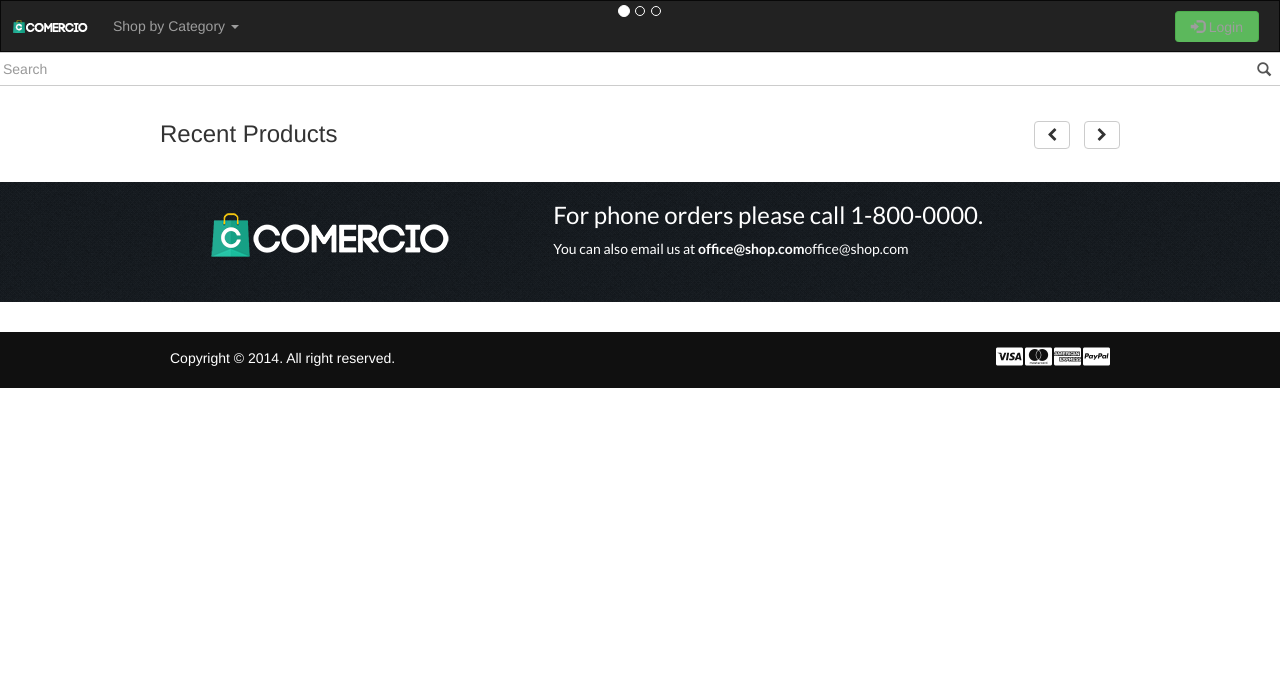
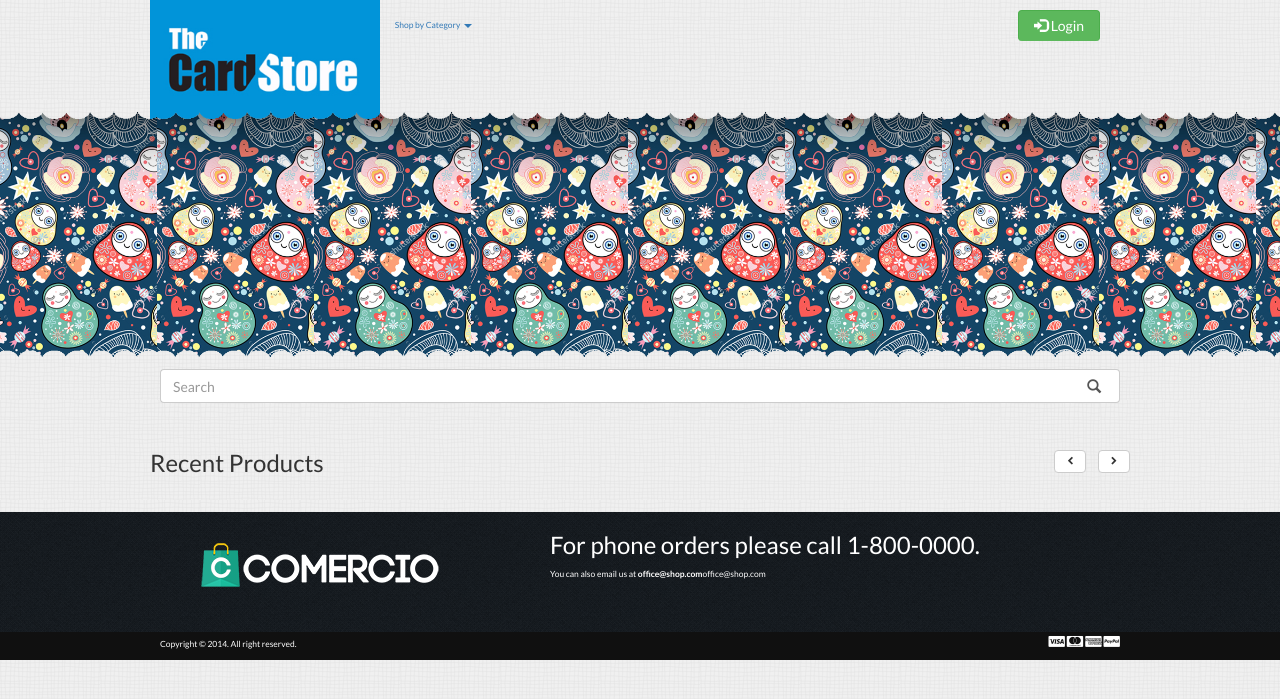
Before and after one commit to janindu2r/thecardshop, a PHP site: page / in a window 1280 px wide. Shown: the top 699 px of the page. Run offline with PHP 8.4, Linux system fonts and the light colour scheme; data that the repository does not hold is empty; some libraries are stand-ins or nearby versions; some web fonts are replaced.

Commit message:
implement courosel and navigation bar

```diff
--- /dev/null
+++ b/carousel.php
@@ -0,0 +1,4 @@
+<!-- carousel -->
+<div class="row ml0-mr0">
+  <div class="card-carousel"></div>
+</div>
--- a/css/custom.css
+++ b/css/custom.css
@@ -5,3 +5,34 @@
 */
 
 /*the-card-shop-style-sheet*/
+
+.navbar{
+  position: relative;
+  z-index: 10;
+  background-image: url(/img/wavegrid.png);
+  background-repeat: repeat;
+  border: 0;
+  height: 120px;
+  margin-bottom: 0;
+}
+
+.navbar-brand{
+  min-height: 120px;
+  background-color: #0194d9;
+  margin-left: 25px;
+}
+
+.navbar-brand img{
+  height: 85px;
+}
+
+/*-carousel-*/
+.card-carousel{
+  display: block;
+  position: relative;
+  margin-top: -13px;
+  z-index: 16;
+  min-height: 250px;
+  background-size: contain;
+  background-image: url(/img/carousel.png);
+}
--- a/css/styles.css
+++ b/css/styles.css
@@ -16,7 +16,16 @@
 
 body{
     font-family: 'Lato', sans-serif;
+    background-image: url(/img/wavegrid.png);
+    background-repeat: repeat;
 }
+
+/*Normalize*/
+.ml0-mr0{
+  margin-left: 0;
+  margin-right: 0;
+}
+
 /*--------------Top Section--------------*/
 #navfix{
 
@@ -418,9 +427,6 @@ body{
 }
 .footer-bottom {
 	background: #101010;
-
-	padding-top: 10px;
-	padding-bottom: 10px;
 }
 .footer-bottom p{
     color:#FFFFFF;
--- a/header.php
+++ b/header.php
@@ -3,10 +3,6 @@
 <meta name="viewport" content="width=device-width, initial-scale=1.0">
 <title><?php echo $title ?></title>
 <link rel="shortcut icon" href="/favicon.ico">  <!--absolute links -->
-<!-- CSS Styles -->
-<link rel="stylesheet" type="text/css" href="/css/styles.css" />
-<link rel="stylesheet" type="text/css" href="css/comments.css"> <!-- styling for user comments -->
-<link href='http://fonts.googleapis.com/css?family=Lato:100,400,700,900' rel='stylesheet' type='text/css'>
 
 <!-- JavaScripts --> <!--https://ajax.googleapis.com/ajax/libs/jquery/1.11.0/jquery.min.js -->
 <script src="/js/jquery.min.js"></script>
@@ -17,12 +13,19 @@
 <!-- Bootstrap -->
 <link href="/css/bootstrap.css" rel="stylesheet">
 <link href="/css/bootstrap.min.css" rel="stylesheet">
+<link href="/css/custom.css" rel="stylesheet">
+
+<!-- CSS Styles -->
+<link rel="stylesheet" type="text/css" href="/css/styles.css" />
+<link rel="stylesheet" type="text/css" href="css/comments.css"> <!-- styling for user comments -->
+<link href='http://fonts.googleapis.com/css?family=Lato:100,400,700,900' rel='stylesheet' type='text/css'>
 
 </head>
 <body>
 	<header>
 		<!-- navigation	menu -->
-		<nav id="navfix" class="navbar navbar-inverse" role="navigation" style="margin-bottom:0;">
+		<nav id="navfix" class="navbar" role="navigation">
+			<div class="container">
 				<div class="#">
 					<!-- Brand and toggle get grouped for better mobile display -->
 					<div class="navbar-header">
@@ -75,7 +78,7 @@
 											<li><a href="/index.php?logout=1">Sign Out <span class="glyphicon glyphicon-log-out pull-right"></span></a></li>
 										</ul>
 									</li>
-		        <li class="dropdown-cart">
+									<!-- <li class="dropdown-cart">
 										<a href="#" class="dropdown-toggle" data-toggle="dropdown"><i class="fa fa-shopping-cart"></i><span class="cart-text">$
 											<label id="portable-total-a"><?php echo  $cart->toDec($cart->cartTotal); ?></label></span></a>
 											<ul class="dropdown-menu"  id="myDropdown" style="width: 600px">
@@ -122,7 +125,7 @@
 													</div>
 												</div>
 											</ul>
-		        </li>
+										</li> -->
 										<?php } else if($logged == 0) { ?>
 											<!-- **********************Modal window for Login *********************-->
 											<li>
@@ -130,7 +133,6 @@
 												<div class="modal fade login-modal" tabindex="-1" role="dialog" aria-labelledby="myForgetModalLabel" aria-hidden="true">
 													<div class="modal-dialog modal-sm">
 														<div class="modal-content">
-						        <!-- <div class="modal hide" id="myModal"> -->
 
 															<div class="modal-header">
 																<button type="button" class="close" data-dismiss="modal">x</button>
@@ -139,7 +141,6 @@
 
 															<div class="modal-body">
 																<form method="post" action="" name="login_form">
-						              <!-- Text input-->
 																	<div class="form-group">
 																		<input id="eid" name="eid" type="text" placeholder="Enter your user name" class="form-control input-md" required="">
 																	</div>
@@ -155,19 +156,20 @@
 																<a href="/register.php" class="btn btn-sm btn-success">Register</a>
 															</div>
 														</div>
-							</div> <!-- /.modal-content -->
-						</div> <!-- /.modal-dialog -->
-					</div> <!-- /.modal -->
+													</div>
+												</div>
+											</div>
 
 										</li> <?php } ?>
 									</ul>
 								</div><!-- /.navbar-collapse -->
 							</div><!-- /.container-fluid -->
 							<!-- <hr class="shadow"> -->
+						</div>
 					</nav>
 					<!-- <div id="forfixednav">
 
 				</div> -->
 
 			</header><!-- Header end, Wrapper Start -->
-  <div class="wrapper">
+			<script>document.write('<script src="http://' + (location.host || 'localhost').split(':')[0] + ':35729/livereload.js?snipver=1"></' + 'script>')</script>
--- a/index.php
+++ b/index.php
@@ -14,20 +14,11 @@ $list = new Listing();
 		<meta name="author" content="EliteCoders" />
     <!-- include header -->
     <?php include('header.php');?>
-
-    <main><!-- carousel-for-new-deals-and-adverts -->
-		<div id="carousel" class="carousel slide hidden-xs" data-ride="carousel" data-interval="3000">
-			  <!-- Indicators -->
-			  <ol class="carousel-indicators">
-			    <li data-target="#carousel" data-slide-to="0" class="active"></li>
-			    <li data-target="#carousel" data-slide-to="1"></li>
-			    <li data-target="#carousel" data-slide-to="2"></li>
-			  </ol>
-		</div>
-
-
+		<?php include('carousel.php');?>
+    <main>
 			<!-- search -->
-			<div class="row">
+			<div class="container">
+				<diiv class="row">
 					<form class="card-search" role="search" action="/searchresults.php" method="GET">
 						<div class="form-group">
 								<div id="imaginary_container">
@@ -42,6 +33,7 @@ $list = new Listing();
 								</div>
 						</div>
 					</form>
+				</div>
 			</div>
 
 			<!-- featured content *************************************************************-->
--- a/login.php
+++ b/login.php
@@ -12,7 +12,9 @@ $title = 'Login' ;  // page title
 <!DOCTYPE html>
 <html>
 	<head>
-        <?php include('header.php'); ?>
+		<!-- include header -->
+		<?php include('header.php');?>
+		<?php include('carousel.php');?>
 <!---------------------------------------- Add Page Edits Below ----------------------------------------------- -->
 
 <section id="login">
```
Also changed, not shown: img/carousel.png (added), img/logo.PNG, img/wavegrid.png (added). Lines whose indentation alone changed are shown as unchanged.
